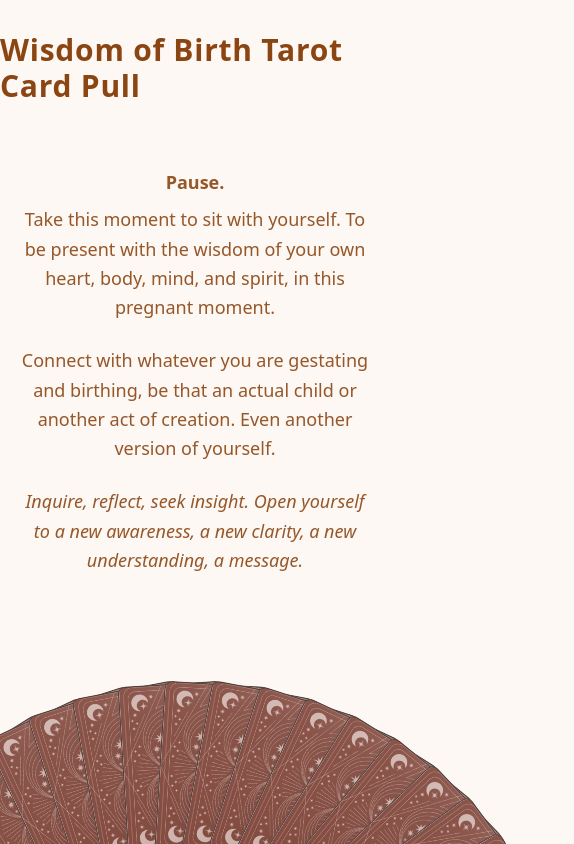
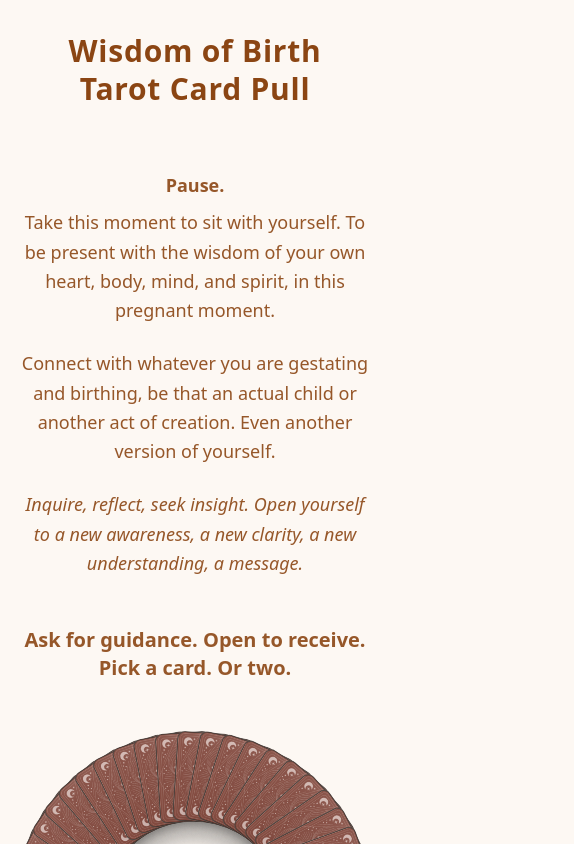
Before and after one commit to demoli41/tarot-app, a Next.js app: page / in a window 390 px wide. Shown: the top 844 px of the page, 574 px wide, since content can reach past the window. Built offline with nearby package versions, Linux system fonts and the light colour scheme; a web font is replaced by a local one.

Commit message:
Responsive ui for header, footer and taro fan

```diff
--- a/src/app/page.tsx
+++ b/src/app/page.tsx
@@ -2,15 +2,16 @@ import Header from "@/components/Header";
 import Footer from "@/components/Footer";
 import TarotFan from "@/components/TarotFan";
 
-
 export default function Home() {
   return (
-    <div className="min-h-screen flex flex-col items-center">
+    <div className="min-h-screen flex flex-col items-center overflow-x-hidden">
       <Header />
 
-      <main className="flex-grow flex flex-col items-center w-full px-4 max-w-4xl text-center">
-        {/* Блок з текстом */}
-        <div className="space-y-6 font-body text-lg md:text-xl leading-relaxed text-primary/90 mt-8 mb-4">
+      <main className="flex-grow flex flex-col items-center w-full px-4 max-w-4xl text-center relative z-10">
+
+        {/* --- ТЕКСТОВИЙ БЛОК --- */}
+        {/* z-20 щоб текст був поверх карток, якщо вони сильно піднімуться */}
+        <div className="space-y-6 font-body text-lg md:text-xl leading-relaxed text-primary/90 mt-8 relative z-20">
           <p>
             <span className="font-bold block mb-2">Pause.</span>
             Take this moment to sit with yourself. To be present with the wisdom
@@ -27,15 +28,21 @@ export default function Home() {
             a new clarity, a new understanding, a message.
           </p>
 
-
-          {/* Віяло карт */}
-          <TarotFan />
-
-          <p className="font-semibold text-xl pt-4">
+          <p className="font-semibold text-xl pt-6">
             Ask for guidance. Open to receive. <br />
             Pick a card. Or two.
           </p>
         </div>
+
+        {/* --- БЛОК З ВІЯЛОМ --- */}
+        {/* ВИПРАВЛЕННЯ:
+            -mt-24 (mobile) та -mt-36 (desktop): "Підтягуємо" віяло вгору, перекриваючи пусте місце.
+            pb-12: Додаємо місце знизу, щоб футер не перекривав карти.
+        */}
+        <div className="w-full -mt-8 md:-mt-6 pb-12">
+          <TarotFan />
+        </div>
+
       </main>
 
       <Footer />
--- /dev/null
+++ b/src/components/Card.Modal.tsx
@@ -0,0 +1,108 @@
+"use client";
+
+import { motion, AnimatePresence } from "framer-motion";
+import { X } from "lucide-react"; // npm install lucide-react якщо немає іконок
+import Image from "next/image";
+import {tarotDeck} from "@/data/card"; // Імпортуємо дані колоди
+import { useEffect } from "react";
+
+interface CardModalProps {
+  isOpen: boolean;
+  onClose: () => void;
+  card: typeof tarotDeck[number] | null;
+}
+
+export default function CardModal({ isOpen, onClose, card }: CardModalProps) {
+  // Блокуємо скрол сторінки, коли відкрито модалку
+  useEffect(() => {
+    if (isOpen) {
+      document.body.style.overflow = "hidden";
+    } else {
+      document.body.style.overflow = "unset";
+    }
+    return () => { document.body.style.overflow = "unset"; };
+  }, [isOpen]);
+
+  if (!card) return null;
+
+  return (
+    <AnimatePresence>
+      {isOpen && (
+        <>
+          {/* Темний фон (Backdrop) */}
+          <motion.div
+            initial={{ opacity: 0 }}
+            animate={{ opacity: 1 }}
+            exit={{ opacity: 0 }}
+            onClick={onClose}
+            className="fixed inset-0 bg-black/60 backdrop-blur-sm z-50 flex justify-center items-center p-4"
+          >
+            {/* Саме модальне вікно */}
+            <motion.div
+              initial={{ scale: 0.9, opacity: 0, y: 20 }}
+              animate={{ scale: 1, opacity: 1, y: 0 }}
+              exit={{ scale: 0.9, opacity: 0, y: 20 }}
+              transition={{ type: "spring", damping: 25, stiffness: 300 }}
+              onClick={(e) => e.stopPropagation()} // Щоб клік по вікну не закривав його
+              className="bg-[#FDF8F3] w-full max-w-4xl max-h-[90vh] overflow-y-auto rounded-xl shadow-2xl flex flex-col md:flex-row relative"
+            >
+
+              {/* Кнопка закриття */}
+              <button
+                onClick={onClose}
+                className="absolute top-4 right-4 z-10 p-2 bg-white/50 hover:bg-white rounded-full transition-colors text-primary"
+              >
+                <X size={24} />
+              </button>
+
+              {/* Ліва частина - Картинка */}
+              <div className="w-full md:w-1/2 bg-[#2a1d17] flex justify-center items-center p-8 md:sticky md:top-0">
+                <div className="relative w-full max-w-[300px] aspect-[2/3] shadow-2xl rounded-lg overflow-hidden border border-white/10">
+                  <Image
+                    src={card.imageSrc} // Тут буде реальне фото карти
+                    alt={card.title}
+                    fill
+                    className="object-cover"
+                  />
+                </div>
+              </div>
+
+              {/* Права частина - Текст */}
+              <div className="w-full md:w-1/2 p-8 md:p-10 flex flex-col justify-center text-left">
+                <h2 className="font-heading text-3xl md:text-4xl text-primary font-bold mb-6">
+                  {card.title}
+                </h2>
+
+                <div className="space-y-6 font-body text-lg text-primary/80 leading-relaxed">
+                  <div>
+                    <h3 className="font-bold text-secondary text-sm uppercase tracking-widest mb-2">
+                      Tarot Reflection
+                    </h3>
+                    <p>{card.tarotReflection}</p>
+                  </div>
+
+                  <div className="w-full h-px bg-primary/20 my-4" />
+
+                  <div>
+                    <h3 className="font-bold text-secondary text-sm uppercase tracking-widest mb-2">
+                      Wisdom of Birth Support
+                    </h3>
+                    <p className="italic text-xl">{card.wisdomOfBirthSupport}</p>
+                  </div>
+                </div>
+
+                <button
+                  onClick={onClose}
+                  className="mt-8 px-8 py-3 bg-primary text-[#FDF8F3] font-heading font-bold rounded hover:bg-secondary transition-colors w-fit"
+                >
+                  Close Reading
+                </button>
+              </div>
+
+            </motion.div>
+          </motion.div>
+        </>
+      )}
+    </AnimatePresence>
+  );
+}
--- a/src/components/Header.tsx
+++ b/src/components/Header.tsx
@@ -1,8 +1,17 @@
 export default function Header() {
   return (
-    <header className="w-full py-8 flex justify-center items-center">
-      <h1 className="font-heading text-3xl md:text-4xl text-primary font-bold tracking-wide">
-        Wisdom of Birth Tarot Card Pull
+    // Додано px-4 для відступів з країв на мобільному
+    // Додано text-center, щоб гарантувати центрування тексту
+    <header className="w-full py-8 px-4 flex justify-center items-center text-center">
+      <h1 className="font-heading text-3xl md:text-4xl text-primary font-bold tracking-wide leading-tight">
+        Wisdom of Birth
+        {/* span з класом block переносить вміст на новий рядок.
+           md:inline повертає все в один рядок на екранах ширших за 768px.
+           md:ml-2 додає відступ між фразами, коли вони в один рядок.
+        */}
+        <span className="block md:inline md:ml-3">
+          Tarot Card Pull
+        </span>
       </h1>
     </header>
   );
--- a/src/components/TarotFan.tsx
+++ b/src/components/TarotFan.tsx
@@ -2,29 +2,86 @@
 
 import { motion } from "framer-motion";
 import Image from "next/image";
-import { useState } from "react";
+import { useState, useEffect } from "react";
 
-// --- НАЛАШТУВАННЯ ---
-const DISPLAY_COUNT = 22;
-const ARC_ANGLE = 150;
-// Зменшений радіус (було 550 -> 380)
-const RADIUS = 380;
+// --- КОНФІГУРАЦІЇ ---
 
-// Розміри картки (виніс у змінні для зручності)
-const CARD_WIDTH = 105;  // Було 120
-const CARD_HEIGHT = 170; // Було 200
+const DESKTOP_CONFIG = {
+  cardWidth: 105,
+  cardHeight: 180,
+  radius: 380,
+  arcAngle: 150,
+  displayCount: 22,
+  yOffset: 0,
+  containerHeight: "h-[300px]",
+  marginTop: "mt-8 mb-16",
+};
+
+const TABLET_CONFIG = {
+  cardWidth: 80,
+  cardHeight: 135,
+  radius: 280,
+  arcAngle: 145,
+  displayCount: 22,
+  yOffset: 10,
+  containerHeight: "h-[240px]",
+  marginTop: "mt-6 mb-12",
+};
+
+const MOBILE_CONFIG = {
+  cardWidth: 55,
+  cardHeight: 90,
+  radius: 180,
+  arcAngle: 140,
+  displayCount: 20,
+  yOffset: 20,
+  containerHeight: "h-[180px]",
+  marginTop: "mt-4 mb-8",
+};
+
+type DeviceType = 'mobile' | 'tablet' | 'desktop';
 
 export default function TarotFan() {
-  const cards = Array.from({ length: DISPLAY_COUNT }, (_, i) => i);
-  const [hoveredIndex, setHoveredIndex] = useState<number | null>(null);
+  const [mounted, setMounted] = useState(false);
+  const [deviceType, setDeviceType] = useState<DeviceType>('desktop');
+  // State для hoveredIndex нам більше не потрібен для стилів, але може знадобитись для логіки
+  // (хоча зараз можна навіть прибрати, якщо не використовуємо для zIndex)
 
-  const startAngle = -ARC_ANGLE / 2;
-  const angleStep = ARC_ANGLE / (DISPLAY_COUNT - 1);
+  useEffect(() => {
+    setMounted(true);
+
+    const handleResize = () => {
+      const width = window.innerWidth;
+      if (width < 768) {
+        setDeviceType('mobile');
+      } else if (width >= 768 && width < 1024) {
+        setDeviceType('tablet');
+      } else {
+        setDeviceType('desktop');
+      }
+    };
+
+    handleResize();
+    window.addEventListener("resize", handleResize);
+    return () => window.removeEventListener("resize", handleResize);
+  }, []);
+
+  const config =
+    deviceType === 'mobile' ? MOBILE_CONFIG :
+    deviceType === 'tablet' ? TABLET_CONFIG :
+    DESKTOP_CONFIG;
+
+  const cards = Array.from({ length: config.displayCount }, (_, i) => i);
+  const startAngle = -config.arcAngle / 2;
+  const angleStep = config.arcAngle / (config.displayCount - 1);
+
+  if (!mounted) return <div className="h-[250px] w-full" />;
 
   return (
-    // Зменшив висоту контейнера, бо віяло стало меншим (h-[250px] md:h-[300px])
-    <div className="relative w-full h-[250px] md:h-[300px] flex justify-center items-end overflow-visible mt-8 mb-16 z-10">
-
+    <div
+      className={`relative w-full flex justify-center items-end overflow-visible z-10 transition-all duration-500
+      ${config.containerHeight} ${config.marginTop}`}
+    >
       <div className="relative w-1 h-1">
         {cards.map((index) => {
           const rotate = startAngle + index * angleStep;
@@ -32,27 +89,34 @@ export default function TarotFan() {
           return (
             <motion.div
               key={index}
-              className="absolute cursor-pointer shadow-xl rounded-lg" // rounded-xl -> rounded-lg
+              className="absolute cursor-pointer shadow-xl rounded-lg"
               style={{
-                width: `${CARD_WIDTH}px`,
-                height: `${CARD_HEIGHT}px`,
+                width: `${config.cardWidth}px`,
+                height: `${config.cardHeight}px`,
+                left: `-${config.cardWidth / 2}px`,
+                top: `-${config.cardHeight + 40 - config.yOffset}px`,
+                transformOrigin: `50% ${config.radius}px`,
+                rotate: rotate,
 
-                // Центрування (половина ширини і повна висота в мінус)
-                left: `-${CARD_WIDTH / 2}px`,
-                top: `-${CARD_HEIGHT}px`,
+                // ЗМІНА ТУТ:
+                // Ми прибрали умову "hoveredIndex === index ? 100 : index"
+                // Тепер zIndex завжди дорівнює порядковому номеру.
+                // Карта №5 завжди буде ПІД картою №6, навіть якщо підніметься.
+                zIndex: index,
+              }}
 
-                transformOrigin: `50% ${RADIUS}px`,
+              whileHover={{
+                y: deviceType === 'mobile' ? -5 : -15,
+                scale: 1.05,
 
-                rotate: rotate,
-                zIndex: hoveredIndex === index ? 100 : index,
+                // ЗМІНА ТУТ:
+                // Ми видалили рядок "zIndex: 200".
+                // Карта більше не "вистрибує" на передній план.
+
+                transition: { type: "spring", stiffness: 400, damping: 40 },
               }}
-              whileHover={{
-                y: -50, // Зменшив амплітуду руху (було -80)
-                scale: 1.15,
-                zIndex: 200,
-                transition: { type: "spring", stiffness: 300, damping: 20 },
-              }}
-              initial={{ rotate: 0, opacity: 0, y: RADIUS }}
+
+              initial={{ rotate: 0, opacity: 0, y: config.radius }}
               animate={{ rotate: rotate, opacity: 1, y: 0 }}
               transition={{
                 duration: 1,
@@ -60,8 +124,6 @@ export default function TarotFan() {
                 type: "spring", stiffness: 50
               }}
 
-              onHoverStart={() => setHoveredIndex(index)}
-              onHoverEnd={() => setHoveredIndex(null)}
               onClick={() => alert(`Карта №${index + 1}`)}
             >
               <div className="relative w-full h-full rounded-lg overflow-hidden border border-white/20 bg-[#2a1d17]">
@@ -70,7 +132,7 @@ export default function TarotFan() {
                   alt="Tarot Back"
                   fill
                   className="object-cover"
-                  sizes="(max-width: 768px) 100px, 150px"
+                  sizes="(max-width: 768px) 60px, (max-width: 1024px) 90px, 120px"
                   priority={index < 10}
                 />
                 <div className="absolute inset-0 bg-black/10 pointer-events-none" />
```
